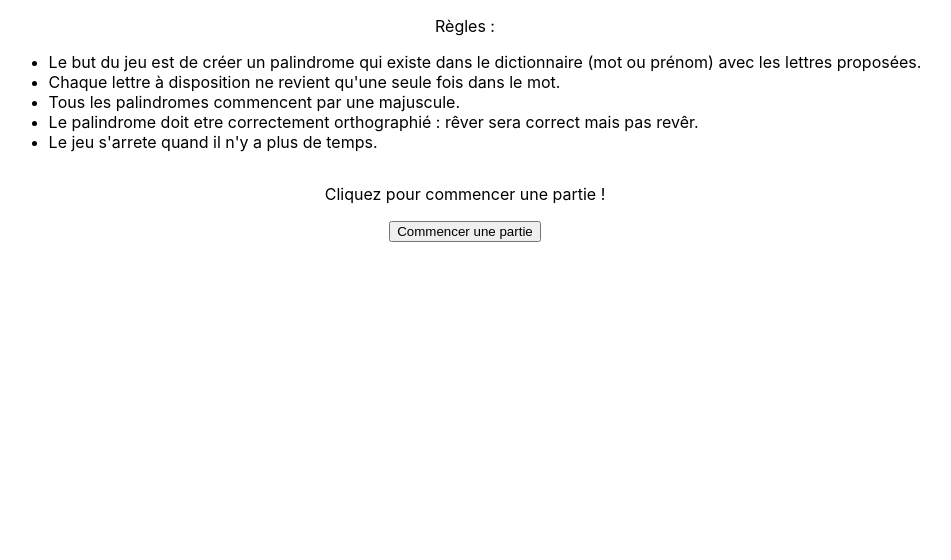
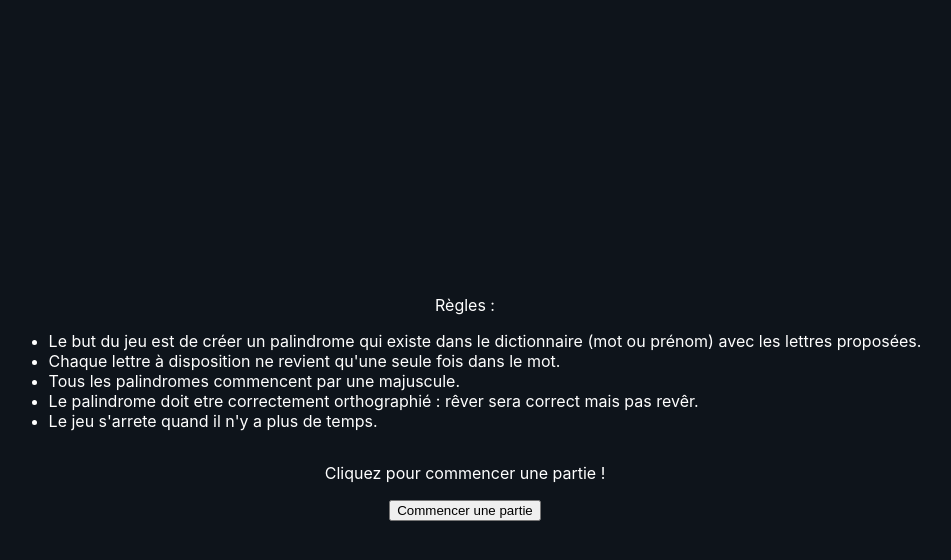
Before and after one commit to koudjo-aholou/jeuDuPalindrome, a React (Create React App) app: page / in a window 1280 px wide. Shown: the top 560 px of the page, without its empty margins (175-1126 px from the left). Built offline with nearby package versions, Linux system fonts and the light colour scheme.

Commit message:
ajout css background

```diff
--- a/src/App.css
+++ b/src/App.css
@@ -1,13 +1,30 @@
+html, body {
+  height: 100%;
+  margin: 0;
+  color: white;
+  background:hsl(210deg, 30%, 8%);
+  display: flex;
+  justify-content: center;
+  flex-flow: column wrap;
+}
+
+#root{
+  justify-content: center;
+  display: flex;
+}
 .home {
   flex-flow: column wrap;
   display: flex;
   align-items: center;
-}
-
-.regle {
 
 }
 
+.regles {
+  color:white;
+}
+
+
 .titreRegles{
   text-align: center;
+  color:white;
 }
```
